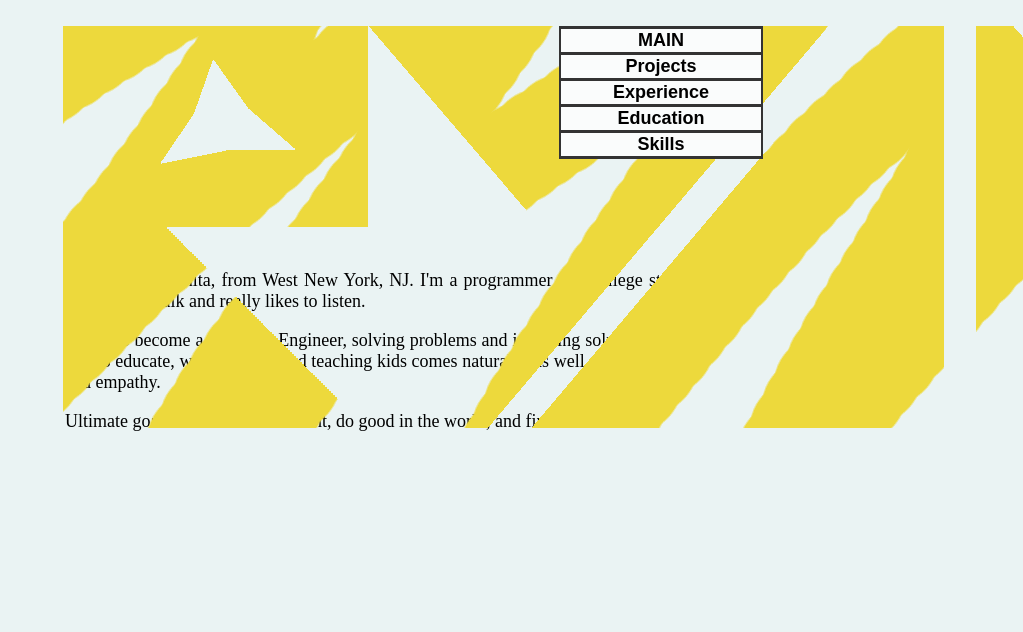
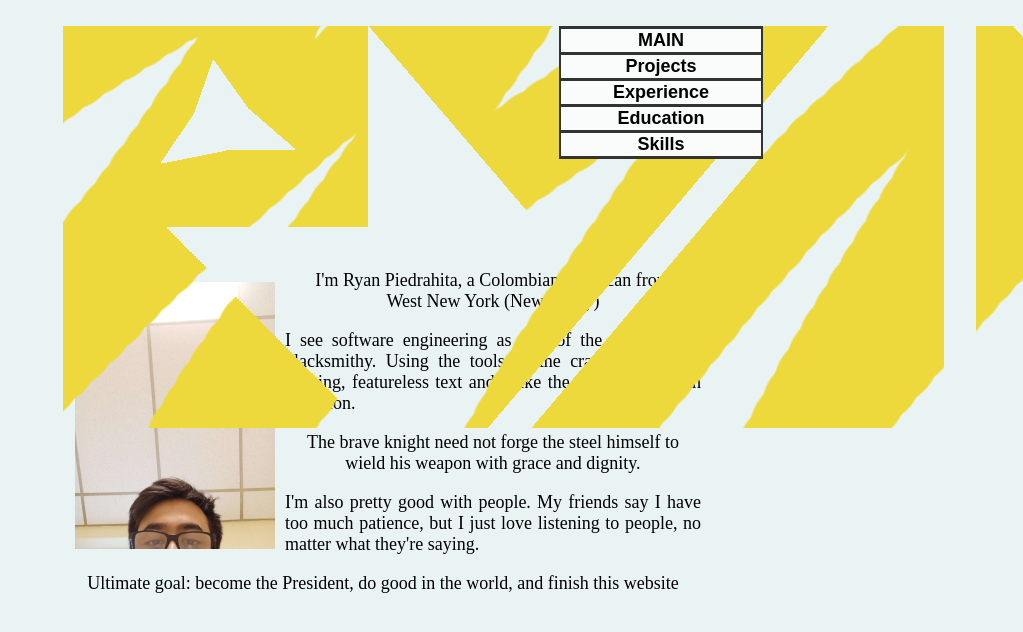
Before and after one commit to rpiedev/rpiedev, a Next.js app: page /main/about in a window 1280 px wide. Shown: the top 632 px of the page, without its empty margins (257-1280 px from the left). Built offline with nearby package versions, Linux system fonts and the light colour scheme.

Commit message:
more about me

```diff
--- a/pages/main/about.js
+++ b/pages/main/about.js
@@ -1,21 +1,30 @@
 import Layout from '../../components/layout'
 import Sidebar from '../../components/sidebar'
 import Image from 'next/image'
+
 import ryan from "../../components/ryanpic.png"
+import ryansmal from "../../components/about/ryansmal.png"
 
 export default function About() {
   return (
     <section>
-      <p>
-        I'm Ryan Piedrahita, from West New York, NJ. I'm a programmer and college
-        student who likes to talk and really likes to listen.
+      <div style={{float:"left", margin:"10px", marginTop:"30px"}}><Image src={ryansmal}/></div>
+      <p style={{textAlign: "center"}}>
+        I'm Ryan Piedrahita, a Colombian-american from <br/> West New York (New Jersey)
       </p>
       <p>
-         I hope to become a Software Engineer, solving problems and inventing solutions!
-         I also like to educate, working with and teaching kids comes naturally, as well
-         as conversation and empathy.
+         I see software engineering as sort of the modern day blacksmithy. Using the tools of
+         the craft, I mold the flowing, featureless text and strike the molten data with
+         precision.
+      </p>
+      <p style={{textAlign: "center"}}>
+        The brave knight need not forge the steel himself to wield his weapon with grace and dignity.
       </p>
       <p>
+        I'm also pretty good with people. My friends say I have too much patience, but I just love listening to
+        people, no matter what they're saying.
+      </p>
+      <p style={{textAlign: "center"}}>
         Ultimate goal: become the President, do good in the world, and finish this website
       </p>
     </section>
```
Also changed, not shown: components/about/ryansmal.png (added).
